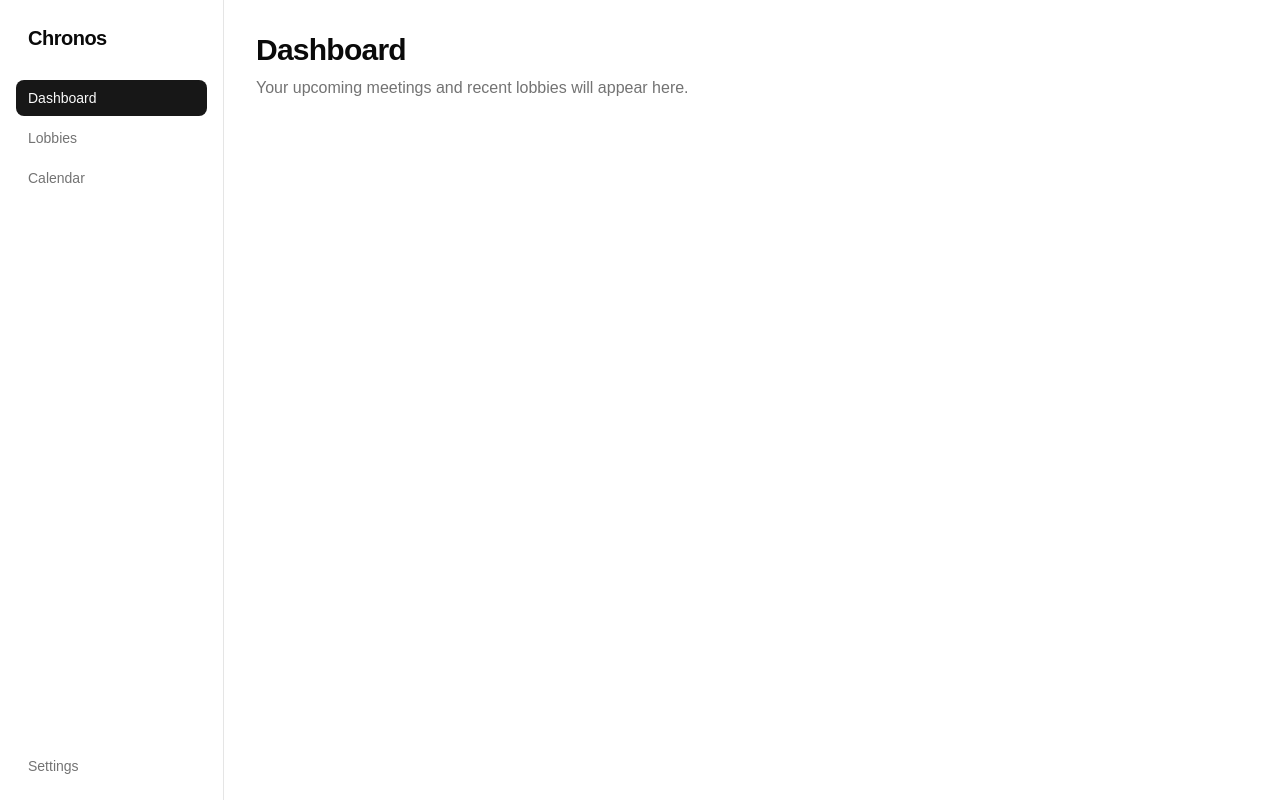
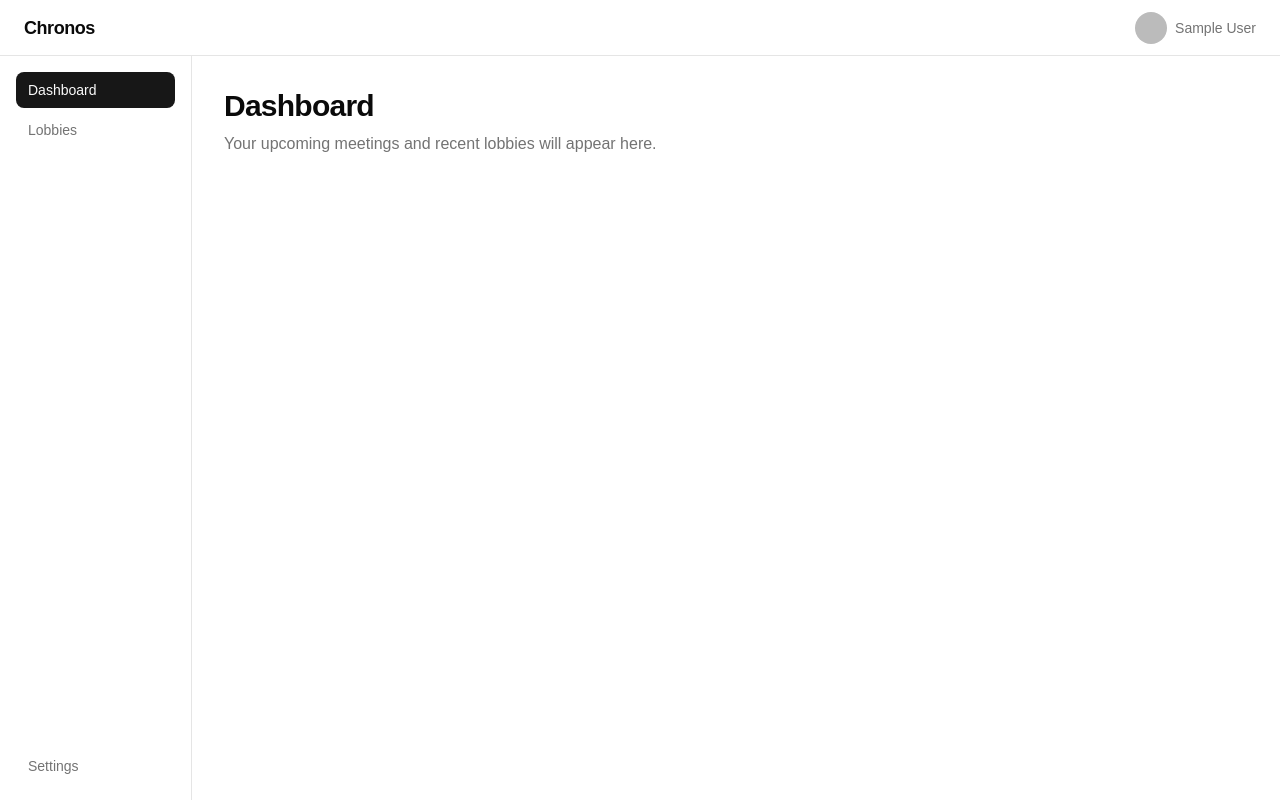
Before and after one commit to Raghavsk24/Chronos, a React (Vite) app: page /app/dashboard in a window 1280 px wide. Built offline with nearby package versions, Linux system fonts and the light colour scheme; no server answers; sample sign-in values are in the browser's storage.

Commit message:
Added user profile on header bar and removed calendar page from side bar

```diff
--- a/package.json
+++ b/package.json
@@ -12,6 +12,7 @@
   "dependencies": {
     "@base-ui/react": "^1.4.0",
     "@fontsource-variable/geist": "^5.2.8",
+    "@fullcalendar/core": "^6.1.20",
     "@fullcalendar/daygrid": "^6.1.20",
     "@fullcalendar/interaction": "^6.1.20",
     "@fullcalendar/react": "^6.1.20",
--- a/src/App.tsx
+++ b/src/App.tsx
@@ -5,9 +5,9 @@ import Login from '@/pages/Login'
 import AppLayout from '@/components/AppLayout'
 import Dashboard from '@/pages/app/Dashboard'
 import Lobbies from '@/pages/app/Lobbies'
-import Calendar from '@/pages/app/Calendar'
 import ProtectedRoute from '@/components/ProtectedRoute'
 import LobbyDetail from '@/pages/app/LobbyDetail'
+import MeetingDetail from '@/pages/app/MeetingDetail'
 import Settings from '@/pages/app/Settings'
 import Join from '@/pages/Join'
 
@@ -31,7 +31,7 @@ export default function App() {
           <Route path="dashboard" element={<Dashboard />} />
           <Route path="lobbies" element={<Lobbies />} />
           <Route path="lobbies/:id" element={<LobbyDetail />} />
-          <Route path="calendar" element={<Calendar />} />
+          <Route path="lobbies/:lobbyId/meetings/:meetingId" element={<MeetingDetail />} />
           <Route path="settings" element={<Settings />} />
         </Route>
       </Routes>
--- a/src/components/AppLayout.tsx
+++ b/src/components/AppLayout.tsx
@@ -1,9 +1,11 @@
+import { useState } from 'react'
 import { NavLink, Outlet } from 'react-router-dom'
+import { useAuthStore } from '@/store/authStore'
+import UserProfilePanel from '@/components/UserProfilePanel'
 
 const navItems = [
   { to: '/app/dashboard', label: 'Dashboard' },
   { to: '/app/lobbies', label: 'Lobbies' },
-  { to: '/app/calendar', label: 'Calendar' },
 ]
 
 const navClass = ({ isActive }: { isActive: boolean }) =>
@@ -14,10 +16,26 @@ const navClass = ({ isActive }: { isActive: boolean }) =>
   }`
 
 export default function AppLayout() {
+  const user = useAuthStore((state) => state.user)
+  const [profileOpen, setProfileOpen] = useState(false)
+
   return (
-    <div className="min-h-screen flex">
-      <aside className="w-56 border-r flex flex-col p-4 gap-1">
-        <span className="text-xl font-bold tracking-tight px-3 py-2 mb-4">Chronos</span>
+    <div className="min-h-screen flex flex-col">
+      <header className="h-14 border-b flex items-center justify-between px-6 shrink-0">
+        <span className="text-lg font-bold tracking-tight">Chronos</span>
+        <button
+          onClick={() => setProfileOpen(true)}
+          className="flex items-center gap-2 text-sm font-medium hover:text-foreground text-muted-foreground transition-colors"
+        >
+          {user?.photoURL && (
+            <img src={user.photoURL} alt={user.displayName ?? ''} className="w-8 h-8 rounded-full" />
+          )}
+          <span>{user?.displayName}</span>
+        </button>
+      </header>
+
+      <div className="flex flex-1 overflow-hidden">
+        <aside className="w-48 border-r flex flex-col p-4 gap-1 shrink-0">
           {navItems.map(({ to, label }) => (
             <NavLink key={to} to={to} className={navClass}>
               {label}
@@ -31,5 +49,8 @@ export default function AppLayout() {
           <Outlet />
         </main>
       </div>
+
+      <UserProfilePanel open={profileOpen} onClose={() => setProfileOpen(false)} />
+    </div>
   )
 }
--- /dev/null
+++ b/src/components/UserProfilePanel.tsx
@@ -0,0 +1,17 @@
+interface Props {
+  open: boolean
+  onClose: () => void
+}
+
+export default function UserProfilePanel({ open, onClose }: Props) {
+  if (!open) return null
+  return (
+    <div
+      className="fixed inset-y-0 right-0 w-80 bg-background border-l shadow-xl z-50 p-6 flex flex-col"
+      onClick={(e) => e.stopPropagation()}
+    >
+      <button onClick={onClose} className="self-end text-muted-foreground text-sm mb-4">Close</button>
+      <p className="text-muted-foreground text-sm">Profile panel coming soon.</p>
+    </div>
+  )
+}
--- /dev/null
+++ b/src/lib/timeUtils.ts
@@ -0,0 +1,16 @@
+export function utcToLocal(isoUtc: string, tz: string, opts: Intl.DateTimeFormatOptions): string {
+  const d = new Date(isoUtc.endsWith('Z') ? isoUtc : isoUtc + 'Z')
+  return new Intl.DateTimeFormat('en-US', { timeZone: tz, ...opts }).format(d)
+}
+
+export function slotDate(isoUtc: string, tz: string) {
+  return utcToLocal(isoUtc, tz, { weekday: 'long', month: 'long', day: 'numeric' })
+}
+
+export function slotTime(isoUtc: string, tz: string) {
+  return utcToLocal(isoUtc, tz, { hour: 'numeric', minute: '2-digit', hour12: true })
+}
+
+export function tzAbbr(isoUtc: string, tz: string) {
+  return utcToLocal(isoUtc, tz, { timeZoneName: 'short' }).split(' ').pop() ?? ''
+}
--- a/src/pages/app/LobbyDetail.tsx
+++ b/src/pages/app/LobbyDetail.tsx
@@ -8,6 +8,7 @@ import { useAuthStore } from '@/store/authStore'
 import { Button } from '@/components/ui/button'
 import { Input } from '@/components/ui/input'
 import { Label } from '@/components/ui/label'
+import { slotDate, slotTime, tzAbbr } from '@/lib/timeUtils'
 
 interface Member {
   uid: string
@@ -39,24 +40,6 @@ interface Slot {
 
 const scheduleMeeting = httpsCallable(functions, 'schedule_meeting')
 const bookMeeting = httpsCallable(functions, 'book_meeting')
-
-// Slot times are stored as naive UTC ISO strings (no Z). Parse as UTC, format in user's timezone.
-function utcToLocal(isoUtc: string, tz: string, opts: Intl.DateTimeFormatOptions): string {
-  const d = new Date(isoUtc.endsWith('Z') ? isoUtc : isoUtc + 'Z')
-  return new Intl.DateTimeFormat('en-US', { timeZone: tz, ...opts }).format(d)
-}
-
-function slotDate(isoUtc: string, tz: string) {
-  return utcToLocal(isoUtc, tz, { weekday: 'long', month: 'long', day: 'numeric' })
-}
-
-function slotTime(isoUtc: string, tz: string) {
-  return utcToLocal(isoUtc, tz, { hour: 'numeric', minute: '2-digit', hour12: true })
-}
-
-function tzAbbr(isoUtc: string, tz: string) {
-  return utcToLocal(isoUtc, tz, { timeZoneName: 'short' }).split(' ').pop() ?? ''
-}
 
 export default function LobbyDetail() {
   const { id } = useParams()
--- /dev/null
+++ b/src/pages/app/MeetingDetail.tsx
@@ -0,0 +1,7 @@
+export default function MeetingDetail() {
+  return (
+    <div className="p-8">
+      <p className="text-muted-foreground">Meeting detail coming soon.</p>
+    </div>
+  )
+}
```
Also changed, not shown: 1 other file (tests, documents, lock files or other folders). Lines whose indentation alone changed are shown as unchanged.
